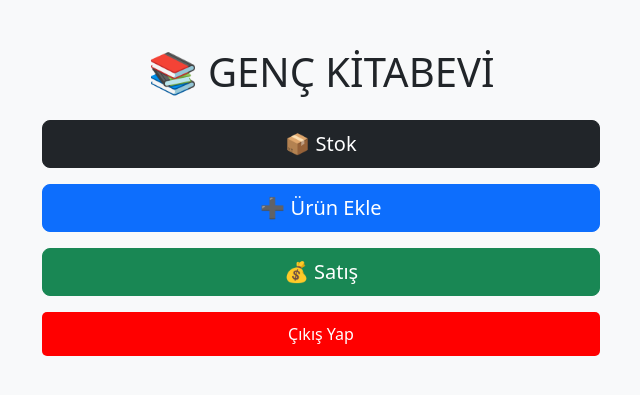
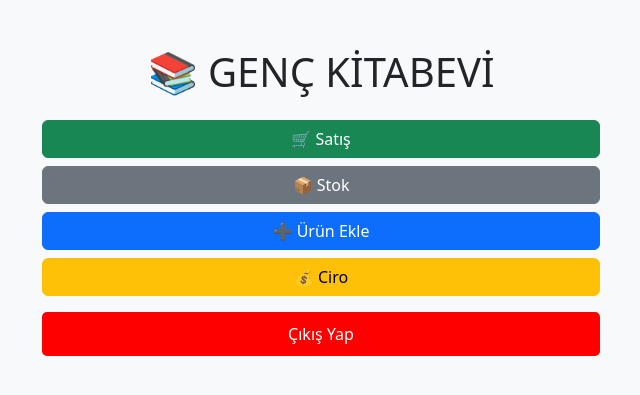
Before and after one commit to hasankucukali/kitap_sistem, a Flask app: page / in a window 1280 px wide. Shown: the top 395 px of the page, without its empty margins (319-959 px from the left). Run offline with Flask 3, Linux system fonts and the light colour scheme; the visitor is signed in with stand-in values (Sample User, id 1); some libraries are stand-ins or nearby versions.

Commit message:
index.html

```diff
--- a/templates/index.html
+++ b/templates/index.html
@@ -16,9 +16,12 @@
 
 <div class="d-grid gap-3 col-6 mx-auto">
 
-<a href="/stok" class="btn btn-dark btn-lg">📦 Stok</a>
-<a href="/ekle" class="btn btn-primary btn-lg">➕ Ürün Ekle</a>
-<a href="/satis" class="btn btn-success btn-lg">💰 Satış</a>
+<div class="d-grid gap-2">
+    <a href="/satis" class="btn btn-success">🛒 Satış</a>
+    <a href="/stok" class="btn btn-secondary">📦 Stok</a>
+    <a href="/ekle" class="btn btn-primary">➕ Ürün Ekle</a>
+    <a href="/ciro" class="btn btn-warning">💰 Ciro</a>
+</div>
 
 
  <a href="/logout" style="
```
